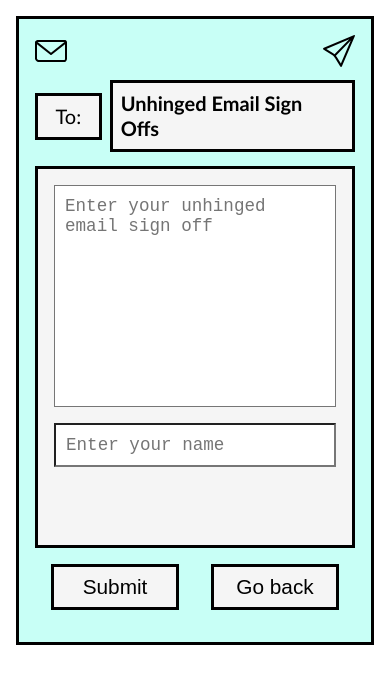
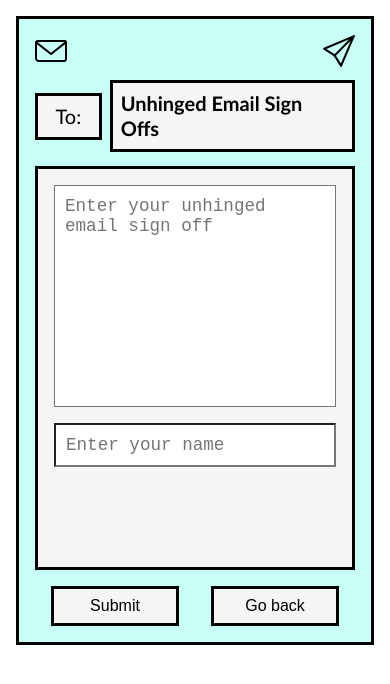
Before and after one commit to bryn-ellison/UnhingedEmailSignOffsApp, a React (Vite) app: page /create in a window 390 px wide. Shown: the top 684 px of the page. Built offline with nearby package versions, Linux system fonts and the light colour scheme.

Commit message:
responsive style tweaks

```diff
--- a/src/index.css
+++ b/src/index.css
@@ -154,6 +154,7 @@ textarea {
 
 .buttons-container {
   padding: 1rem;
+  padding-bottom: 0;
   display: flex;
   flex-direction: row;
   justify-content: space-evenly;
@@ -163,7 +164,7 @@ textarea {
 
 .ui-btn {
   padding: 0.5rem;
-  width: 11rem;
+  width: 10rem;
   border: 3px solid black;
   color: black;
 }
@@ -226,4 +227,22 @@ textarea {
   .copy-btn {
     font-size: 2rem;
   }
+
+  button {
+    font-size: 1rem;
+  }
 }
+
+@media only screen and (max-width: 385px) {
+  .content-wrapper {
+    height: 90vh;
+  }
+
+  .copy-btn {
+    font-size: 1.5rem;
+    bottom: 0.5rem;
+    right: 0.5rem;
+    height: 2rem;
+    width: 2rem;
+  }
+}
```
